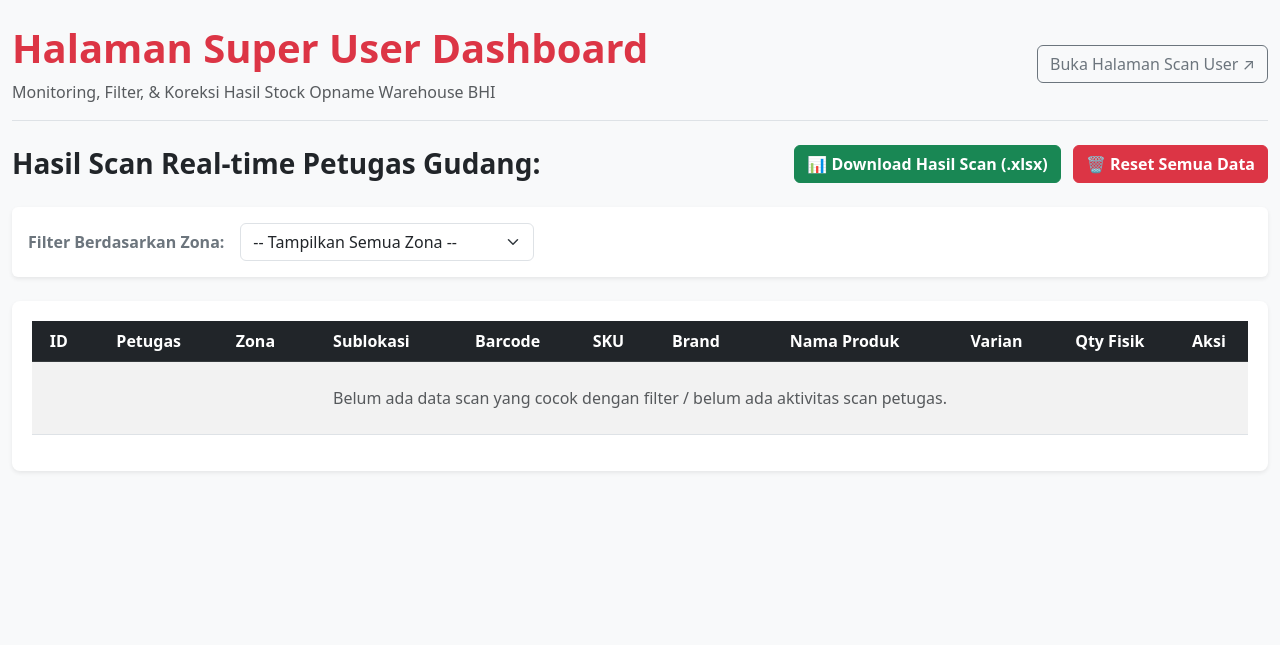
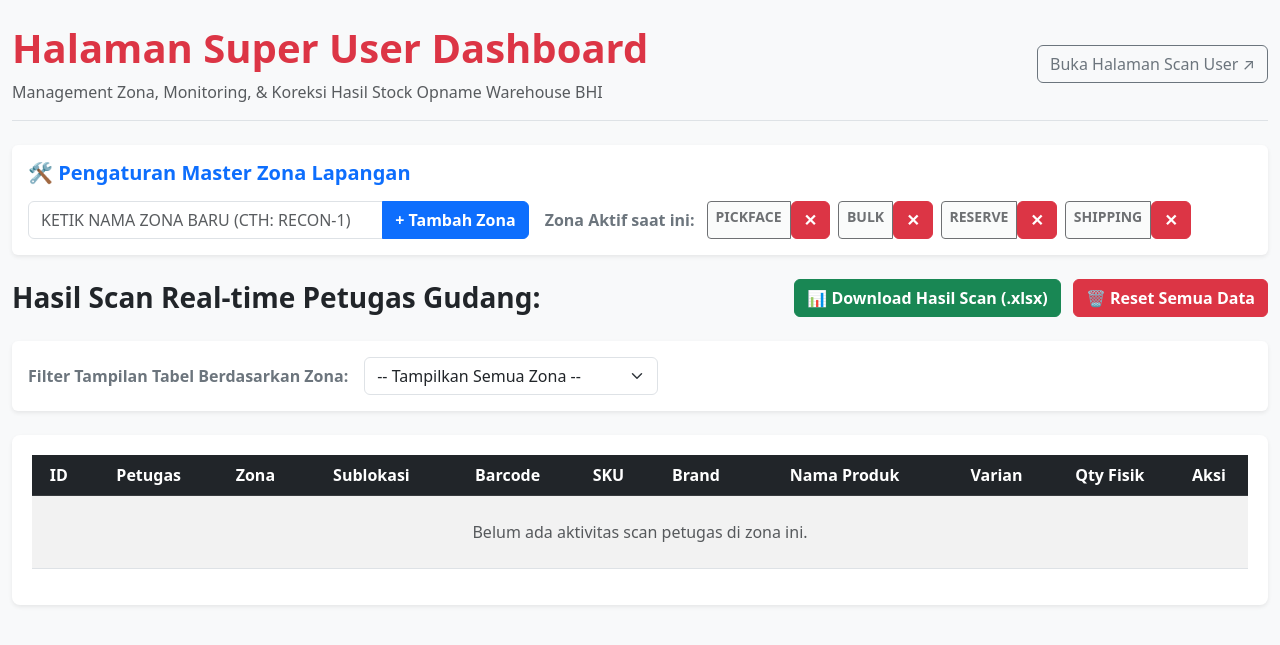
Before and after one commit to salanggamochris-rgb/bhi-opname, a Flask app: page /superuser in a window 1280 px wide. Shown: the top 645 px of the page. Run offline with Flask 3, Linux system fonts and the light colour scheme.

Commit message:
Update admin.html

```diff
--- a/templates/admin.html
+++ b/templates/admin.html
@@ -6,7 +6,7 @@
     <title>Super User Dashboard - BHI Opname</title>
     <link href="https://cdn.jsdelivr.net/npm/bootstrap@5.3.0/dist/css/bootstrap.min.css" rel="stylesheet">
     <style>
-        body { bg-color: #f8f9fa; }
+        body { background-color: #f8f9fa; }
         .table-container { background: white; border-radius: 8px; padding: 20px; box-shadow: 0 4px 6px rgba(0,0,0,0.05); }
     </style>
 </head>
@@ -15,9 +15,34 @@
         <div class="d-flex justify-content-between align-items-center border-bottom pb-3 mb-4">
             <div>
                 <h1 class="text-danger fw-bold">Halaman Super User Dashboard</h1>
-                <p class="text-muted mb-0">Monitoring, Filter, & Koreksi Hasil Stock Opname Warehouse BHI</p>
+                <p class="text-muted mb-0">Management Zona, Monitoring, & Koreksi Hasil Stock Opname Warehouse BHI</p>
             </div>
             <a href="/" target="_blank" class="btn btn-outline-secondary">Buka Halaman Scan User ↗</a>
+        </div>
+
+        <div class="card p-3 mb-4 border-0 shadow-sm bg-white">
+            <h5 class="fw-bold text-primary mb-3">🛠️ Pengaturan Master Zona Lapangan</h5>
+            <div class="row g-3 align-items-center">
+                <div class="col-md-5">
+                    <form method="POST" action="/superuser/add_zona" class="input-group">
+                        <input type="text" name="new_zona" class="form-control" placeholder="Ketik nama Zona baru (cth: RECON-1)" required style="text-transform: uppercase;">
+                        <button class="btn btn-primary fw-bold" type="submit">+ Tambah Zona</button>
+                    </form>
+                </div>
+                <div class="col-md-7">
+                    <div class="d-flex flex-wrap gap-2 align-items-center">
+                        <span class="fw-bold text-secondary me-1">Zona Aktif saat ini:</span>
+                        {% for z in master_zona %}
+                        <div class="btn-group btn-group-sm" role="group">
+                            <span class="btn btn-outline-dark disabled fw-bold bg-light">{{ z }}</span>
+                            <form action="/superuser/delete_zona/{{ z }}" method="POST" class="d-inline" onsubmit="return confirm('Hapus zona {{ z }} dari pilihan drop-off user?');">
+                                <button type="submit" class="btn btn-danger text-white fw-bold">✕</button>
+                            </form>
+                        </div>
+                        {% endfor %}
+                    </div>
+                </div>
+            </div>
         </div>
 
         <div class="d-flex justify-content-between align-items-center my-4">
@@ -33,12 +58,12 @@
         <div class="card p-3 mb-4 border-0 shadow-sm bg-white">
             <form method="GET" action="/superuser" class="row g-3 align-items-center">
                 <div class="col-auto">
-                    <label class="col-form-label fw-bold text-secondary">Filter Berdasarkan Zona:</label>
+                    <label class="col-form-label fw-bold text-secondary">Filter Tampilan Tabel Berdasarkan Zona:</label>
                 </div>
                 <div class="col-md-3">
                     <select name="filter_zona" class="form-select" onchange="this.form.submit()">
                         <option value="">-- Tampilkan Semua Zona --</option>
-                        {% for zona in all_zonas %}
+                        {% for zona in master_zona %}
                         <option value="{{ zona }}" {% if zona == selected_zona %}selected{% endif %}>{{ zona }}</option>
                         {% endfor %}
                     </select>
@@ -93,7 +118,7 @@
                             {% endfor %}
                         {% else %}
                             <tr>
-                                <td colspan="11" class="text-muted py-4">Belum ada data scan yang cocok dengan filter / belum ada aktivitas scan petugas.</td>
+                                <td colspan="11" class="text-muted py-4">Belum ada aktivitas scan petugas di zona ini.</td>
                             </tr>
                         {% endif %}
                     </tbody>
```
